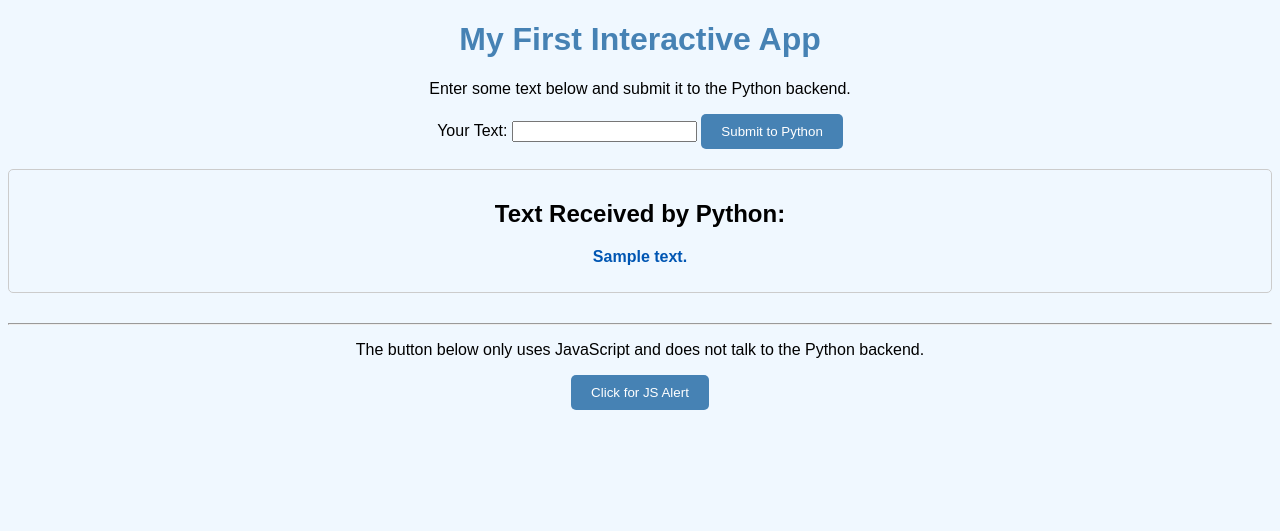
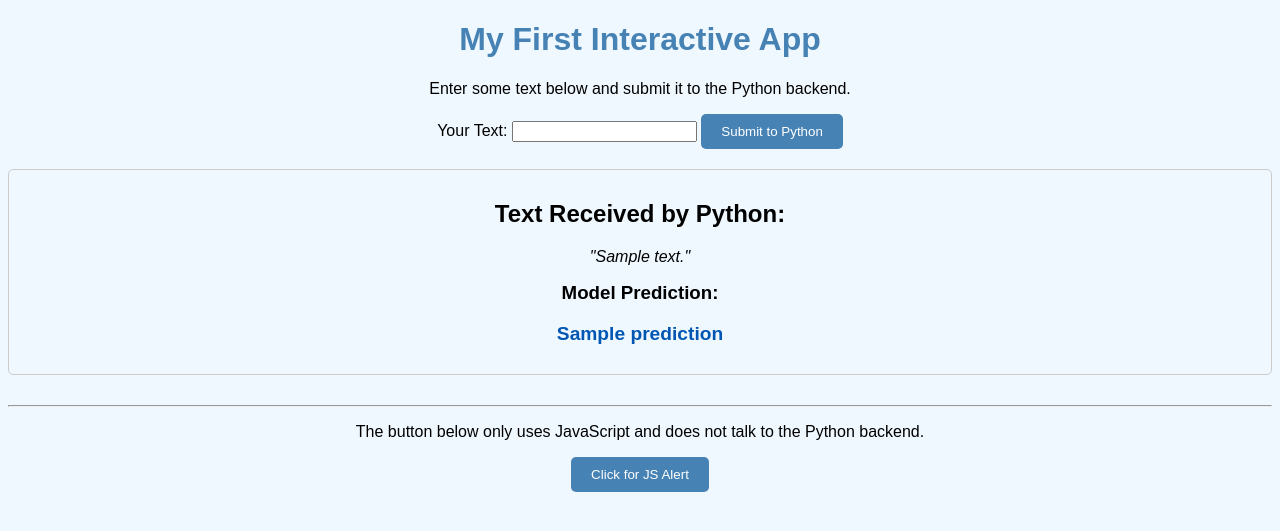
Before and after one commit to krithikeshravishankar/reservoir-computing, a Flask app: template templates/index.html in a window 1280 px wide. Shown: the top 531 px of the page. Run offline with Flask 3, Linux system fonts and the light colour scheme; the template is opened without the code that fills it: most values are stand-ins (such as "Sample title", 1, 10 or a date in 2020).

Commit message:
Basic ML model

```diff
--- a/app.py
+++ b/app.py
@@ -3,21 +3,34 @@ from flask import Flask, render_template, request
 # Create an instance of the Flask class
 app = Flask(__name__)
 
+def predict_sentiment(text):
+    """
+    A simple mock ML model function for sentiment analysis.
+    In a real application, this would be a call to a trained model.
+    """
+    text = text.lower()
+    positive_words = ['good', 'great', 'excellent', 'happy', 'love', 'best']
+    negative_words = ['bad', 'terrible', 'awful', 'sad', 'hate', 'worst']
+
+    if any(word in text for word in positive_words):
+        return "Positive"
+    elif any(word in text for word in negative_words):
+        return "Negative"
+    else:
+        return "Neutral"
+
 # Define a "route" that maps a URL to a Python function
 @app.route('/', methods=['GET', 'POST'])
 def home():
     """This function runs when someone visits the root URL ('/')"""
+    if request.method == 'POST':
+        text_from_form = request.form['user_text']
+        # Feed the text to our "model"
+        prediction = predict_sentiment(text_from_form)
+        # Re-render the page, passing both the original text and the prediction
+        return render_template('index.html', submitted_text=text_from_form, prediction=prediction)
 
-    # Check if the request is a POST request (i.e., the form was submitted)
-    if request.method == 'POST':
-        # Get the data from the form input field named 'user_text'
-        text_from_form = request.form['user_text']
-        print(f"Received from form: {text_from_form}")
-        # Re-render the page, passing the received text back to the template
-        return render_template('index.html', submitted_text=text_from_form)
-
-    # If it's a GET request (the user just loaded the page), render it normally
-    return render_template('index.html', submitted_text=None)
+    return render_template('index.html', submitted_text=None, prediction=None)
 
 # The following is needed to run the app with `python app.py`
 if __name__ == '__main__':
--- a/templates/index.html
+++ b/templates/index.html
@@ -39,7 +39,9 @@
     {% if submitted_text %}
         <div style="margin-top: 20px; padding: 10px; border: 1px solid #ccc; border-radius: 5px;">
             <h2>Text Received by Python:</h2>
-            <p style="font-weight: bold; color: #0056b3;">{{ submitted_text }}</p>
+            <p style="font-style: italic;">"{{ submitted_text }}"</p>
+            <h3 style="margin-top: 15px;">Model Prediction:</h3>
+            <p style="font-weight: bold; color: #0056b3; font-size: 1.2em;">{{ prediction }}</p>
         </div>
     {% endif %}
 
```
